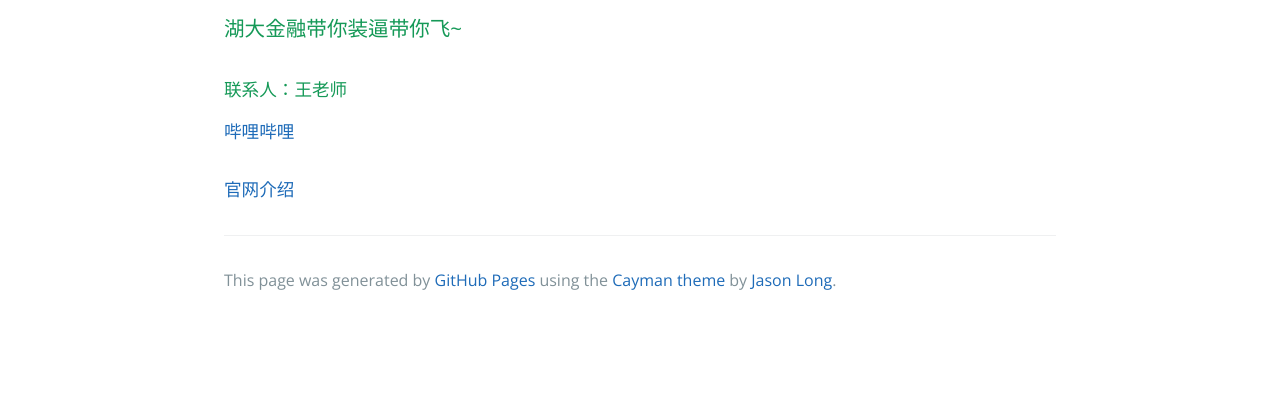
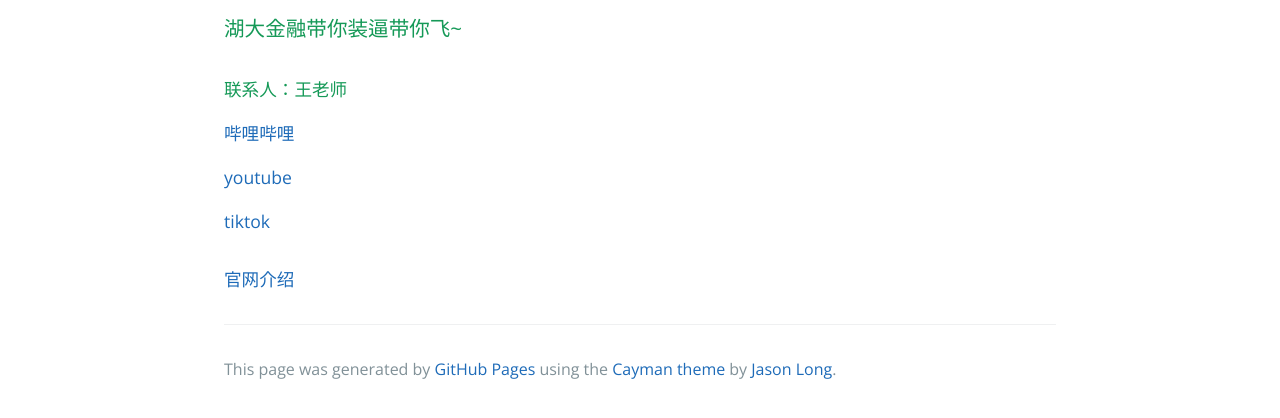
Before and after one commit to financeclass/financeclass.github.com, a plain HTML site: page index.html in a window 1280 px wide. Shown: the part 374-792 px from the top of the page. Drawn offline with nearby package versions, Linux system fonts and the light colour scheme.

Commit message:
Update index.html

```diff
--- a/index.html
+++ b/index.html
@@ -24,7 +24,12 @@
 
 <h4>
 <a id="联系人王老师" class="anchor" href="#%E8%81%94%E7%B3%BB%E4%BA%BA%E7%8E%8B%E8%80%81%E5%B8%88" aria-hidden="true"><span aria-hidden="true" class="octicon octicon-link"></span></a>联系人：王老师</h4>
-<a href="https://www.bilibili.com/video/BV18g411h75X">哔哩哔哩</a>
+<p><a href="https://www.bilibili.com/video/BV18g411h75X">哔哩哔哩</a></p>
+<p><a href="https://www.youtube.com/watch?v=swb6UVPvW4A">youtube</a></p>
+<p><a href="https://www.tiktok.com/@bayashi.tiktok/video/7140549080597433601">tiktok</a></p>
+
+
+
 <h4>
 <a id="官网介绍" class="anchor" href="#%E5%AE%98%E7%BD%91%E4%BB%8B%E7%BB%8D" aria-hidden="true"><span aria-hidden="true" class="octicon octicon-link"></span></a><a href="http://gra.hnu.edu.cn/">官网介绍</a>
 </h4>
```
